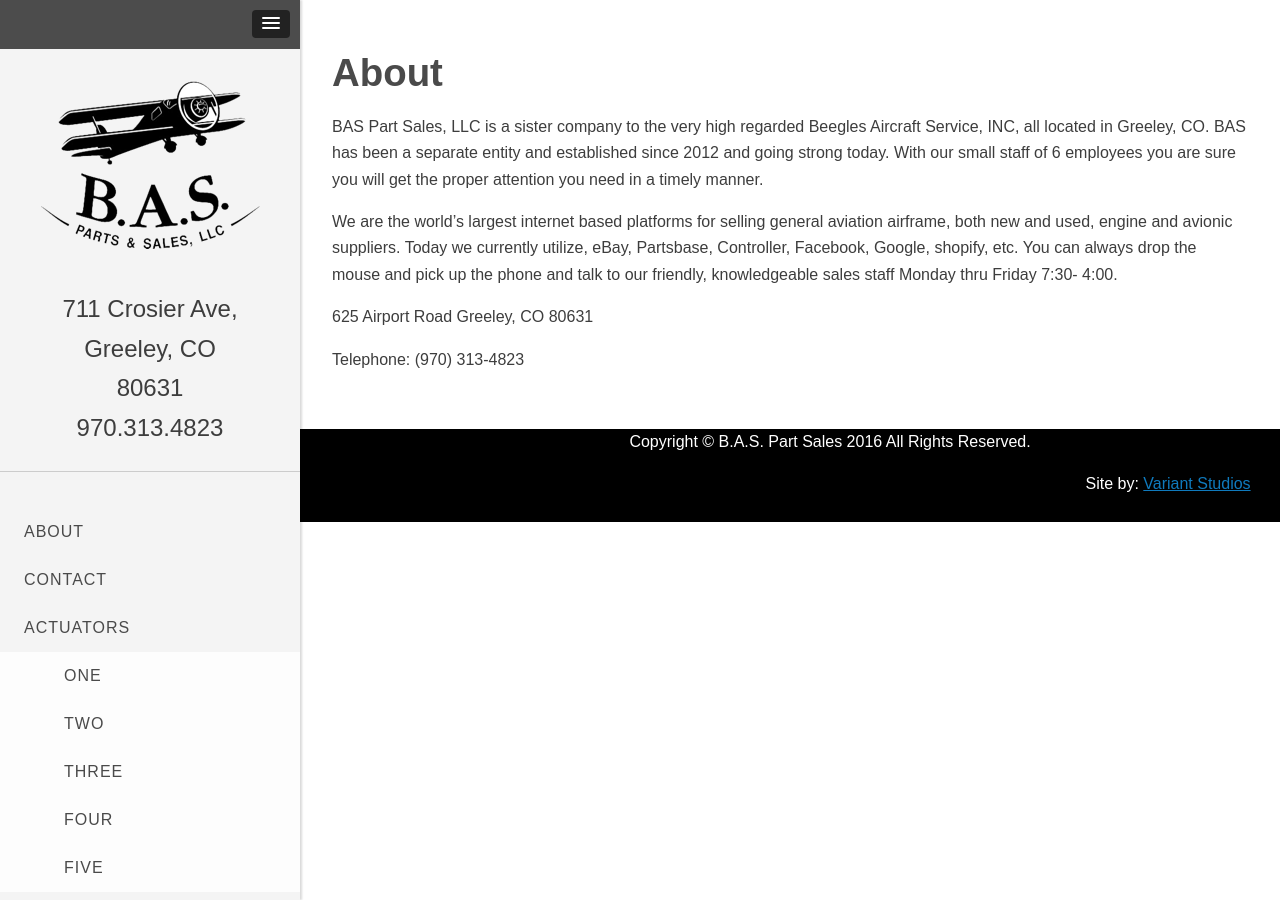
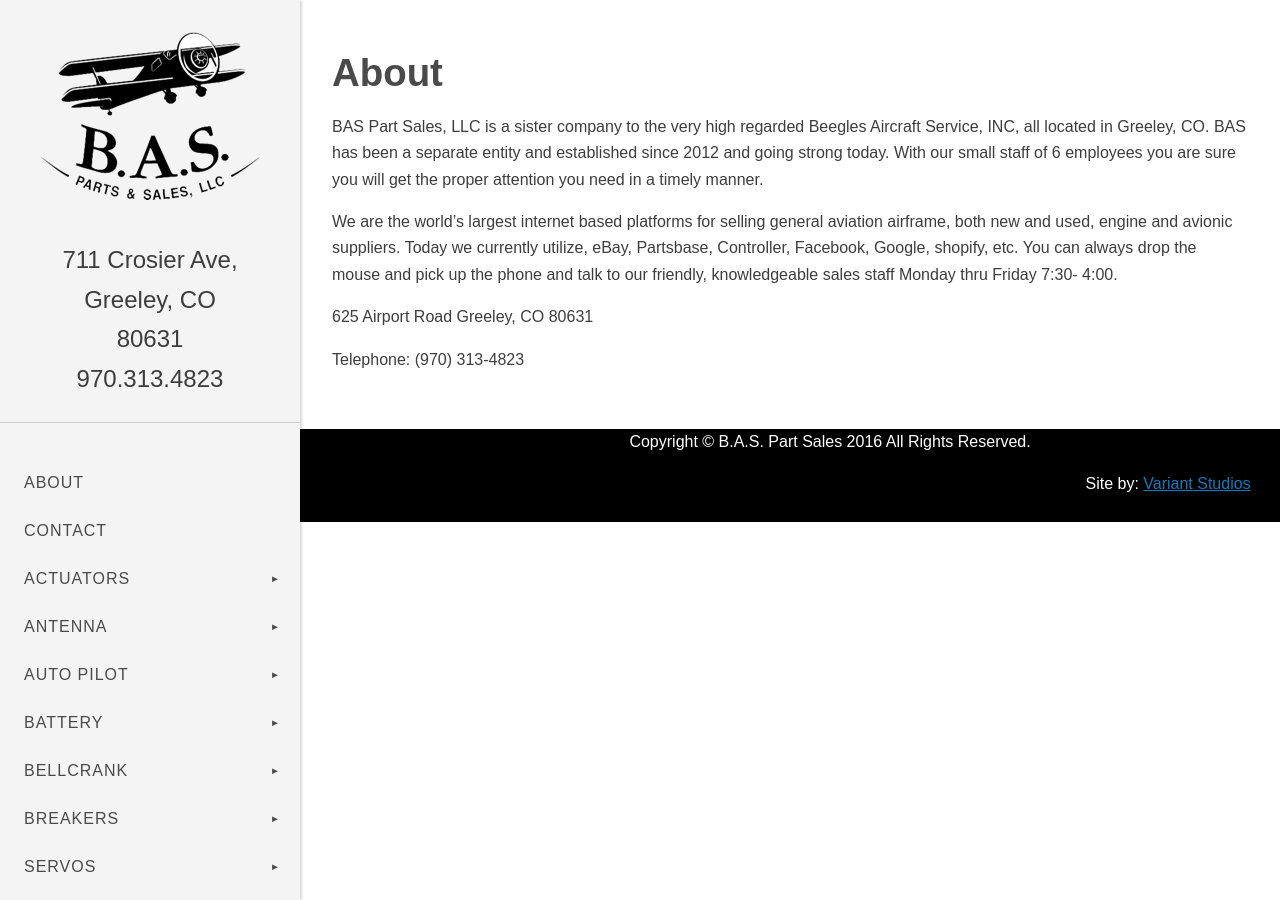
Before and after one commit to variantstudios/baspartsales.com, a Jekyll site: the page built from pages/about/index.md, in a window 1280 px wide. Built offline with Jekyll 4.4.1, drawn with Linux system fonts in a browser that asks for light colours; nearby versions of some CDN libraries.

Commit message:
adding in slicknav stlying

```diff
--- a/_includes/nav.html
+++ b/_includes/nav.html
@@ -1,4 +1,5 @@
 {% assign navurl = page.url | remove: 'index.html' %}
+<div class="nav-wrap"></div>
 	<ul class="menu">{% for item in include.nav %}
   		<li>
         <a href="{{ item.url }}" class="{% if item.url == navurl %}active{% endif %}">{{ item.text }}</a>
--- a/assets/css/style.css
+++ b/assets/css/style.css
@@ -673,6 +673,7 @@
 .menu {
   padding: 0 0 6em;
   margin: 0;
+  display: none;
 }
 @media (min-width: 50em) {
   /* line 2, ../sass/partials/design/blocks/_main-navigation.scss */
@@ -684,7 +685,7 @@
 .no-mq .menu {
   padding: 0;
 }
-/* line 9, ../sass/partials/design/blocks/_main-navigation.scss */
+/* line 10, ../sass/partials/design/blocks/_main-navigation.scss */
 .menu li {
   list-style: none;
   margin: 0;
@@ -692,7 +693,7 @@
   padding: 0;
 }
 @media (min-width: 50em) {
-  /* line 9, ../sass/partials/design/blocks/_main-navigation.scss */
+  /* line 10, ../sass/partials/design/blocks/_main-navigation.scss */
   .menu li {
     line-height: 3em;
   }
@@ -701,7 +702,7 @@
 .no-mq .menu li {
   line-height: 3em;
 }
-/* line 18, ../sass/partials/design/blocks/_main-navigation.scss */
+/* line 19, ../sass/partials/design/blocks/_main-navigation.scss */
 .menu li a {
   font-weight: 500;
   font-size: 1em;
@@ -714,7 +715,7 @@
   letter-spacing: 1px;
 }
 @media (min-width: 50em) {
-  /* line 18, ../sass/partials/design/blocks/_main-navigation.scss */
+  /* line 19, ../sass/partials/design/blocks/_main-navigation.scss */
   .menu li a {
     margin-left: 1.5em;
     padding: 0;
@@ -725,57 +726,106 @@
   margin-left: 1.5em;
   padding: 0;
 }
-/* line 31, ../sass/partials/design/blocks/_main-navigation.scss */
+/* line 32, ../sass/partials/design/blocks/_main-navigation.scss */
 .menu li a:hover {
   color: #0f7abd;
 }
-/* line 34, ../sass/partials/design/blocks/_main-navigation.scss */
+/* line 35, ../sass/partials/design/blocks/_main-navigation.scss */
 .menu li a:active {
   top: 1px;
   position: relative;
 }
-/* line 39, ../sass/partials/design/blocks/_main-navigation.scss */
+/* line 40, ../sass/partials/design/blocks/_main-navigation.scss */
 .menu li ul {
   background: rgba(255, 255, 255, 0.87);
 }
-/* line 49, ../sass/partials/design/blocks/_main-navigation.scss */
+/* line 50, ../sass/partials/design/blocks/_main-navigation.scss */
 .menu a, .menu a:visited {
   text-decoration: none;
 }
 
 /* line 55, ../sass/partials/design/blocks/_main-navigation.scss */
-.slicknav_btn {
+.slicknav_menu li {
+  list-style: none;
+  margin: 0;
+  display: block;
+  padding: 0;
+}
+@media (min-width: 50em) {
+  /* line 55, ../sass/partials/design/blocks/_main-navigation.scss */
+  .slicknav_menu li {
+    line-height: 3em;
+  }
+}
+/* line 92, ../../../../../.rvm/gems/ruby-2.0.0-p247/gems/breakpoint-2.5.0/stylesheets/_breakpoint.scss */
+.no-mq .slicknav_menu li {
+  line-height: 3em;
+}
+/* line 64, ../sass/partials/design/blocks/_main-navigation.scss */
+.slicknav_menu li a {
+  font-weight: 500;
+  font-size: 1em;
+  -webkit-transition: color .5s ease;
+          transition: color .5s ease;
+  padding: .75em 1em;
+  display: block;
+  color: #4A4A4A;
+  text-transform: uppercase;
+  letter-spacing: 1px;
+}
+@media (min-width: 50em) {
+  /* line 64, ../sass/partials/design/blocks/_main-navigation.scss */
+  .slicknav_menu li a {
+    padding: 0;
+    padding-left: 1.5em;
+  }
+}
+/* line 92, ../../../../../.rvm/gems/ruby-2.0.0-p247/gems/breakpoint-2.5.0/stylesheets/_breakpoint.scss */
+.no-mq .slicknav_menu li a {
+  padding: 0;
+  padding-left: 1.5em;
+}
+/* line 77, ../sass/partials/design/blocks/_main-navigation.scss */
+.slicknav_menu li a:hover {
+  color: #0f7abd;
+}
+/* line 80, ../sass/partials/design/blocks/_main-navigation.scss */
+.slicknav_menu li a:active {
+  top: 1px;
   position: relative;
-  display: block;
-  vertical-align: middle;
-  float: right;
-  padding: 0.438em 0.625em 0.438em 0.625em;
-  line-height: 1.125em;
-  cursor: pointer;
 }
-/* line 63, ../sass/partials/design/blocks/_main-navigation.scss */
-.slicknav_btn .slicknav_icon-bar + .slicknav_icon-bar {
-  margin-top: 0.188em;
+/* line 85, ../sass/partials/design/blocks/_main-navigation.scss */
+.slicknav_menu li ul {
+  background: rgba(255, 255, 255, 0.87);
+}
+/* line 95, ../sass/partials/design/blocks/_main-navigation.scss */
+.slicknav_menu a, .slicknav_menu a:visited {
+  text-decoration: none;
 }
 
-/* line 67, ../sass/partials/design/blocks/_main-navigation.scss */
+/* line 101, ../sass/partials/design/blocks/_main-navigation.scss */
+.slicknav_btn {
+  display: none;
+}
+
+/* line 104, ../sass/partials/design/blocks/_main-navigation.scss */
 .slicknav_menu {
   *zoom: 1;
 }
-/* line 69, ../sass/partials/design/blocks/_main-navigation.scss */
+/* line 106, ../sass/partials/design/blocks/_main-navigation.scss */
 .slicknav_menu .slicknav_menutxt {
   display: block;
   line-height: 1.188em;
   float: left;
 }
-/* line 74, ../sass/partials/design/blocks/_main-navigation.scss */
+/* line 111, ../sass/partials/design/blocks/_main-navigation.scss */
 .slicknav_menu .slicknav_icon {
   float: left;
   width: 1.125em;
   height: 0.875em;
   margin: 0.188em 0 0 0.438em;
 }
-/* line 79, ../sass/partials/design/blocks/_main-navigation.scss */
+/* line 116, ../sass/partials/design/blocks/_main-navigation.scss */
 .slicknav_menu .slicknav_icon:before {
   background: transparent;
   width: 1.125em;
@@ -784,11 +834,11 @@
   content: "";
   position: absolute;
 }
-/* line 88, ../sass/partials/design/blocks/_main-navigation.scss */
+/* line 125, ../sass/partials/design/blocks/_main-navigation.scss */
 .slicknav_menu .slicknav_no-text {
   margin: 0;
 }
-/* line 91, ../sass/partials/design/blocks/_main-navigation.scss */
+/* line 128, ../sass/partials/design/blocks/_main-navigation.scss */
 .slicknav_menu .slicknav_icon-bar {
   display: block;
   width: 1.125em;
@@ -797,153 +847,126 @@
   -webkit-box-shadow: 0 1px 0 rgba(0, 0, 0, 0.25);
   box-shadow: 0 1px 0 rgba(0, 0, 0, 0.25);
 }
-/* line 102, ../sass/partials/design/blocks/_main-navigation.scss */
+/* line 139, ../sass/partials/design/blocks/_main-navigation.scss */
 .slicknav_menu:before {
   content: " ";
   display: table;
 }
-/* line 106, ../sass/partials/design/blocks/_main-navigation.scss */
+/* line 143, ../sass/partials/design/blocks/_main-navigation.scss */
 .slicknav_menu:after {
   content: " ";
   display: table;
   clear: both;
 }
 
-/* line 112, ../sass/partials/design/blocks/_main-navigation.scss */
+/* line 149, ../sass/partials/design/blocks/_main-navigation.scss */
 .slicknav_nav {
   clear: both;
+  display: block !important;
 }
-/* line 114, ../sass/partials/design/blocks/_main-navigation.scss */
+/* line 152, ../sass/partials/design/blocks/_main-navigation.scss */
 .slicknav_nav ul {
   display: block;
 }
-/* line 117, ../sass/partials/design/blocks/_main-navigation.scss */
+/* line 155, ../sass/partials/design/blocks/_main-navigation.scss */
 .slicknav_nav li {
   display: block;
 }
-/* line 120, ../sass/partials/design/blocks/_main-navigation.scss */
+/* line 158, ../sass/partials/design/blocks/_main-navigation.scss */
 .slicknav_nav .slicknav_arrow {
-  font-size: 0.8em;
-  margin: 0 0 0 0.4em;
+  font-size: 0.6em;
+  margin: 0 2em 0 1em;
+  float: right;
 }
-/* line 124, ../sass/partials/design/blocks/_main-navigation.scss */
+/* line 163, ../sass/partials/design/blocks/_main-navigation.scss */
 .slicknav_nav .slicknav_item {
   cursor: pointer;
 }
-/* line 126, ../sass/partials/design/blocks/_main-navigation.scss */
+/* line 165, ../sass/partials/design/blocks/_main-navigation.scss */
 .slicknav_nav .slicknav_item a {
   display: inline;
 }
-/* line 130, ../sass/partials/design/blocks/_main-navigation.scss */
+/* line 169, ../sass/partials/design/blocks/_main-navigation.scss */
 .slicknav_nav .slicknav_row {
   display: block;
 }
-/* line 133, ../sass/partials/design/blocks/_main-navigation.scss */
+/* line 172, ../sass/partials/design/blocks/_main-navigation.scss */
 .slicknav_nav a {
   display: block;
 }
-/* line 136, ../sass/partials/design/blocks/_main-navigation.scss */
+/* line 175, ../sass/partials/design/blocks/_main-navigation.scss */
 .slicknav_nav .slicknav_parent-link a {
   display: inline;
 }
 
-/* line 140, ../sass/partials/design/blocks/_main-navigation.scss */
+/* line 179, ../sass/partials/design/blocks/_main-navigation.scss */
 .slicknav_brand {
   float: left;
 }
 
-/* line 153, ../sass/partials/design/blocks/_main-navigation.scss */
+/* line 192, ../sass/partials/design/blocks/_main-navigation.scss */
 .slicknav_menu {
-  font-size: 16px;
   -webkit-box-sizing: border-box;
           box-sizing: border-box;
-  background: #4c4c4c;
-  padding: 5px;
 }
-/* line 158, ../sass/partials/design/blocks/_main-navigation.scss */
+/* line 194, ../sass/partials/design/blocks/_main-navigation.scss */
 .slicknav_menu * {
   -webkit-box-sizing: border-box;
           box-sizing: border-box;
 }
-/* line 161, ../sass/partials/design/blocks/_main-navigation.scss */
+/* line 197, ../sass/partials/design/blocks/_main-navigation.scss */
 .slicknav_menu .slicknav_menutxt {
-  color: white;
   font-weight: bold;
-  text-shadow: 0 1px 3px black;
 }
-/* line 166, ../sass/partials/design/blocks/_main-navigation.scss */
+/* line 200, ../sass/partials/design/blocks/_main-navigation.scss */
 .slicknav_menu .slicknav_icon-bar {
   background-color: white;
 }
 
-/* line 170, ../sass/partials/design/blocks/_main-navigation.scss */
-.slicknav_btn {
-  margin: 5px 5px 6px;
-  text-decoration: none;
-  text-shadow: 0 1px 1px rgba(255, 255, 255, 0.75);
-  border-radius: 4px;
-  background-color: #222222;
-}
-
-/* line 179, ../sass/partials/design/blocks/_main-navigation.scss */
+/* line 205, ../sass/partials/design/blocks/_main-navigation.scss */
 .slicknav_nav {
   color: white;
   margin: 0;
   padding: 0;
-  font-size: 0.875em;
+  font-size: 1em;
   list-style: none;
   overflow: hidden;
 }
-/* line 186, ../sass/partials/design/blocks/_main-navigation.scss */
+/* line 212, ../sass/partials/design/blocks/_main-navigation.scss */
 .slicknav_nav ul {
   list-style: none;
   overflow: hidden;
-  padding: 0;
-  margin: 0 0 0 20px;
+  padding: 0 1em;
+  margin: 0;
 }
-/* line 192, ../sass/partials/design/blocks/_main-navigation.scss */
-.slicknav_nav .slicknav_row {
-  padding: 5px 10px;
-  margin: 2px 5px;
-}
-/* line 195, ../sass/partials/design/blocks/_main-navigation.scss */
+/* line 220, ../sass/partials/design/blocks/_main-navigation.scss */
 .slicknav_nav .slicknav_row:hover {
-  border-radius: 6px;
-  background: #cccccc;
+  background: #D8D8D8;
   color: white;
 }
-/* line 203, ../sass/partials/design/blocks/_main-navigation.scss */
-.slicknav_nav a {
-  padding: 5px 10px;
-  margin: 2px 5px;
-  text-decoration: none;
-  color: white;
-}
-/* line 208, ../sass/partials/design/blocks/_main-navigation.scss */
+/* line 226, ../sass/partials/design/blocks/_main-navigation.scss */
 .slicknav_nav a:hover {
-  border-radius: 6px;
   background: #cccccc;
   color: #222222;
 }
-/* line 216, ../sass/partials/design/blocks/_main-navigation.scss */
+/* line 231, ../sass/partials/design/blocks/_main-navigation.scss */
 .slicknav_nav .slicknav_txtnode {
   margin-left: 15px;
 }
-/* line 219, ../sass/partials/design/blocks/_main-navigation.scss */
+/* line 234, ../sass/partials/design/blocks/_main-navigation.scss */
 .slicknav_nav .slicknav_item a {
   padding: 0;
   margin: 0;
 }
-/* line 223, ../sass/partials/design/blocks/_main-navigation.scss */
+/* line 238, ../sass/partials/design/blocks/_main-navigation.scss */
 .slicknav_nav .slicknav_parent-link a {
   padding: 0;
   margin: 0;
 }
 
-/* line 228, ../sass/partials/design/blocks/_main-navigation.scss */
+/* line 243, ../sass/partials/design/blocks/_main-navigation.scss */
 .slicknav_brand {
   color: white;
-  font-size: 18px;
   line-height: 30px;
   padding: 7px 12px;
   height: 44px;
--- a/assets/js/dev/scripts.js
+++ b/assets/js/dev/scripts.js
@@ -9,7 +9,7 @@
   $('.header-wrapper .menu').slicknav({
     label: '',
     duration: 1000,
-    prependTo:'.header-wrapper'
+    prependTo:'.nav-wrap'
   });
 
 });
--- a/assets/js/prod/scripts.js
+++ b/assets/js/prod/scripts.js
@@ -1 +1 @@
-$(document).ready(function(){Modernizr.mq("only all")?$("html").addClass("mq"):$("html").addClass("no-mq"),$(".header-wrapper .menu").slicknav({label:"",duration:1e3,prependTo:".header-wrapper"})});
+$(document).ready(function(){Modernizr.mq("only all")?$("html").addClass("mq"):$("html").addClass("no-mq"),$(".header-wrapper .menu").slicknav({label:"",duration:1e3,prependTo:".nav-wrap"})});
```
Also changed, not shown: assets/sass/partials/design/blocks/_main-navigation.scss (+57 -43 lines), 1 other file.
